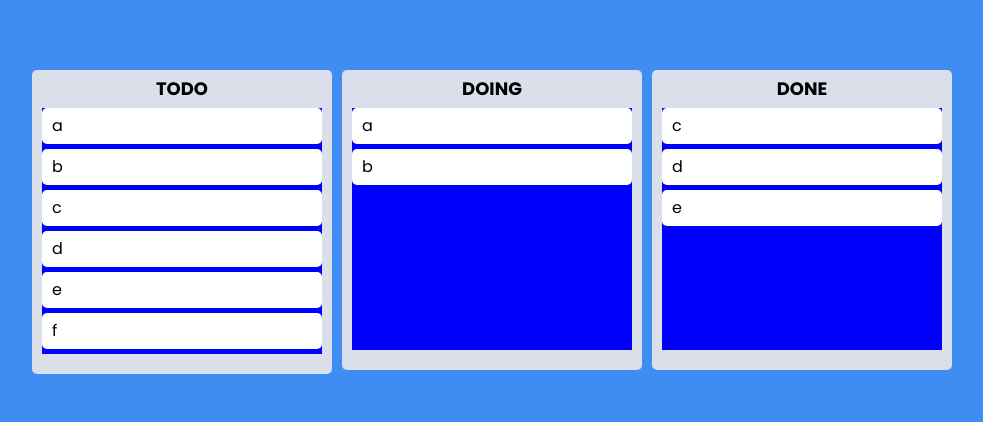
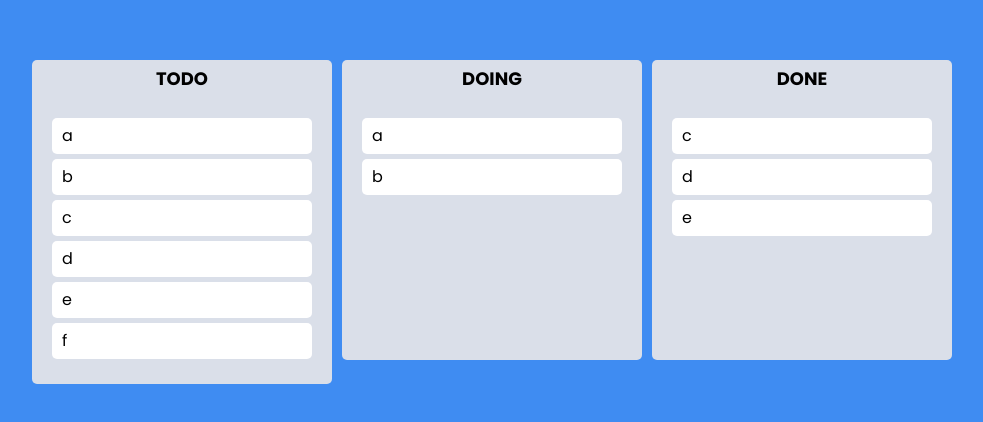
Before and after one commit to yujini-kim/todolist, a React (Create React App) app: page / in a window 1280 px wide. Shown: the part 178-600 px from the top of the page, without its empty margins (148-1131 px from the left). Built offline with nearby package versions, Linux system fonts and the light colour scheme.

Commit message:
Style: 드래그박스 색상 변경

```diff
--- a/src/component/Board.tsx
+++ b/src/component/Board.tsx
@@ -4,7 +4,7 @@ import DraggableCard from './DraggableCard';
 
 const Wrapper = styled.div`
   width: 300px;
-  padding: 20px 10px;
+
   padding-top: 10px;
   background-color: ${(props) => props.theme.boardColor};
   border-radius: 5px;
@@ -27,9 +27,14 @@ interface IAreaProps {
 
 const Area = styled.div<IAreaProps>`
   background-color: ${(props) =>
-    props.isDraggingOver ? 'pink' : props.isDraggingFromThis ? 'red' : 'blue'};
+    props.isDraggingOver
+      ? '#dfe6f9'
+      : props.isDraggingFromThis
+        ? '#b2bec3'
+        : 'transparent'};
   flex-grow: 1;
   transition: background-color 0.3s ease-in-out;
+  padding: 20px;
 `;
 
 interface IBoardProps {
@@ -45,7 +50,8 @@ function Board({ toDos, boardId }: IBoardProps) {
         {(magic, info) => (
           <Area
             isDraggingOver={info.isDraggingOver}
-            isDraggingFromThis={Boolean(info.draggingFromThisWith)}
+            isDraggingFromThis={Boolean(info.draggingFromThisWith)} //드래그 해서 떠날때
+            //문자가 있으면 무조건 true, 없으면 무조건 false
             ref={magic.innerRef}
             {...magic.droppableProps}
           >
--- a/src/component/DraggableCard.tsx
+++ b/src/component/DraggableCard.tsx
@@ -2,11 +2,14 @@ import React from 'react';
 import { Draggable } from 'react-beautiful-dnd';
 
 import styled from 'styled-components';
-const Card = styled.div`
+const Card = styled.div<{ idDragging: boolean }>`
   border-radius: 5px;
   margin-bottom: 5px;
   padding: 10px 10px;
-  background-color: ${(props) => props.theme.cardColor};
+  background-color: ${(props) =>
+    props.idDragging ? '#74b9ff' : props.theme.cardColor};
+  box-shadow: ${(props) =>
+    props.idDragging ? '0px 2px 5px rgba(15, 15, 15, 0.5)' : 'none'};
 `;
 
 interface IProps {
@@ -16,13 +19,10 @@ interface IProps {
 
 const DraggableCard = ({ toDo, index }: IProps) => {
   return (
-    <Draggable
-      key={`${index}-${toDo}`}
-      draggableId={`${index}-${toDo}`}
-      index={index}
-    >
-      {(magic) => (
+    <Draggable draggableId={toDo} index={index}>
+      {(magic, snapshot) => (
         <Card
+          idDragging={snapshot.isDragging}
           ref={magic.innerRef}
           {...magic.dragHandleProps}
           {...magic.draggableProps}
```
